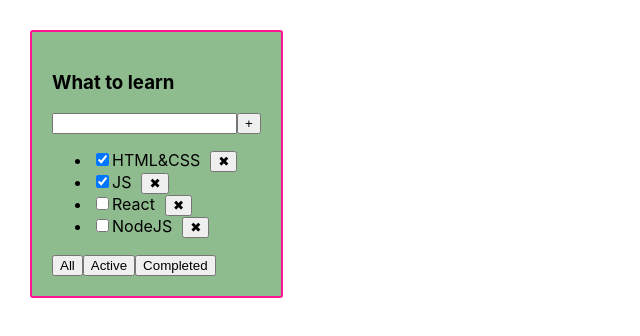
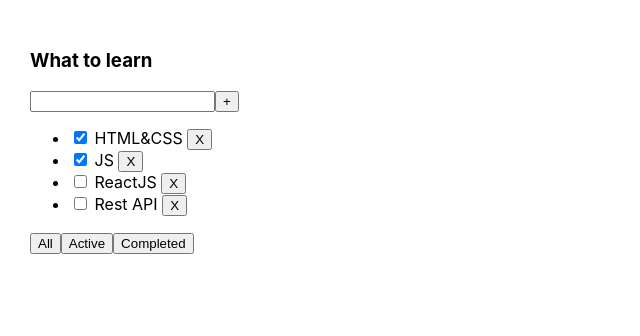
Before and after one commit to NatKhomich/task-manager, a React (Create React App) app: page / in a window 1280 px wide. Shown: the top 336 px of the page, without its empty margins (0-640 px from the left). Built offline with nearby package versions, Linux system fonts and the light colour scheme.

Commit message:
new todolist. 3week

```diff
--- a/package.json
+++ b/package.json
@@ -10,10 +10,12 @@
     "@types/node": "^16.18.1",
     "@types/react": "^18.0.23",
     "@types/react-dom": "^18.0.7",
+    "@types/uuid": "^9.0.1",
     "react": "^18.2.0",
     "react-dom": "^18.2.0",
     "react-scripts": "5.0.1",
     "typescript": "^4.8.4",
+    "uuid": "^9.0.0",
     "web-vitals": "^2.1.4"
   },
   "scripts": {
--- a/src/App.css
+++ b/src/App.css
@@ -7,20 +7,10 @@
   margin-right: 50px;
 }
 
-.todolist {
-  border: 2px solid deeppink;
-  border-radius: 3px;
-  padding: 20px;
-  background-color: darkseagreen;
+.error {
+  border: red 1px solid;
 }
 
-.todolist-empty {
-  border: 2px solid deeppink;
-  border-radius: 3px;
-  padding: 20px;
-  background-color: darksalmon;
+.error-message {
+  color: red;
 }
-
-.btn {
-  margin-left: 10px;
-}
--- a/src/App.tsx
+++ b/src/App.tsx
@@ -1,44 +1,62 @@
 import React, {useState} from 'react';
 import './App.css';
-import Todolist, {FilterValuesType, TaskType} from './Todolist';
+import Todolist from './components/Todolist';
+import {v1} from 'uuid';
 
-function App(): JSX.Element {
-    const [tasks, setTasks] = useState<Array<TaskType>>(
-        [
-            {id: 1, title: 'HTML&CSS', isDone: true},
-            {id: 2, title: 'JS', isDone: true},
-            {id: 3, title: 'React', isDone: false},
-            {id: 4, title: 'NodeJS', isDone: false}
-        ])
+export type TasksType = {
+    id: string
+    title: string
+    isDone: boolean
+}
 
-    const removeTask = (taskId: number) => {
-        setTasks(tasks.filter(el => el.id !== taskId))
+export type FilterValueType = 'All' | 'Active' | 'Completed'
+
+function App() {
+
+    const [tasks, setTasks] = useState<TasksType[]>([
+            {id: v1(), title: 'HTML&CSS', isDone: true},
+            {id: v1(), title: 'JS', isDone: true},
+            {id: v1(), title: 'ReactJS', isDone: false},
+            {id: v1(), title: 'Rest API', isDone: false}
+        ]
+    )
+
+    const [filter, setFilter] = useState<FilterValueType>('All')
+
+    let filteredTask = tasks
+
+    if (filter === 'Active') {
+        filteredTask = tasks.filter(el => !el.isDone)
+    }
+    if (filter === 'Completed') {
+        filteredTask = (tasks.filter(el => el.isDone))
     }
 
-    const [filter, setFilter] = useState<FilterValuesType>('All')
-
-    const changeTodolistFilter = (filter: FilterValuesType) => {
-        setFilter(filter)
+    const filterValueTask = (filterValue: FilterValueType) => {
+        setFilter(filterValue)
     }
 
-    let tasksForRender: Array<TaskType> = []
+    const removeTask = (taskID: string) => {
+        setTasks(tasks.filter(el => el.id !== taskID))
+    }
 
-    if (filter === 'All') {
-        tasksForRender = tasks
+    const addTask = (inputTitle: string) => {
+        let newTask: TasksType = {id: v1(), title: inputTitle, isDone: false}
+        setTasks( [newTask, ...tasks] )
     }
-    if (filter === 'Active') {
-        tasksForRender = tasks.filter(el => el.isDone === false)
-    }
-    if (filter === 'Completed') {
-        tasksForRender = tasks.filter(el => el.isDone === true)
+
+    const changeTaskStatus = (taskID: string, newIsDone: boolean) => {
+        setTasks( tasks.map(el => el.id === taskID ? {...el, isDone: newIsDone} : el) )
     }
 
     return (
         <div className="App">
-            <Todolist title={'What to learn'}
-                      tasks={tasksForRender}
+            <Todolist tasks={filteredTask}
+                      title={'What to learn'}
                       removeTask={removeTask}
-                      changeTodolistFilter={changeTodolistFilter}
+                      filterValueTask={filterValueTask}
+                      addTask={addTask}
+                      changeTaskStatus={changeTaskStatus}
             />
         </div>
     );
--- a/src/Todolist.tsx
+++ /dev/null
@@ -1,55 +0,0 @@
-import React, {Component, FC} from 'react';
-
-export type FilterValuesType = 'All'|'Active'|'Completed'
-
-export type TaskType = {
-    id: number
-    title: string
-    isDone: boolean
-}
-
-type TodolistPropsType = {
-    title: string
-    tasks: Array<TaskType>
-    removeTask: (taskId: number) => void
-    changeTodolistFilter: (filter: FilterValuesType) => void
-}
-
-const Todolist: FC <TodolistPropsType> = (props) => {
-
-    let isAllTasksNoIsDone = true //все не выполненные
-    for (let i = 0; i < props.tasks.length; i++) {
-        if(props.tasks[i].isDone) {
-            isAllTasksNoIsDone = false
-        }
-    }
-    const todoClasses = isAllTasksNoIsDone ? "todolist-empty " : "todolist"
-
-    const todolistItems = props.tasks.map( (el) => {
-        return <li key={el.id}>
-            <input type="checkbox" checked= {el.isDone} />
-            <span>{el.title}</span>
-            <button className={'btn'} onClick={ ()=> { props.removeTask(el.id) }}> ✖ </button>
-        </li>
-    })
-
-    return (
-        <div className={todoClasses}>
-            <h3>{props.title}</h3>
-            <div>
-                <input/>
-                <button> + </button>
-            </div>
-            <ul>
-                {todolistItems}
-            </ul>
-            <div>
-                <button onClick={ ()=> { props.changeTodolistFilter('All') }}>All</button>
-                <button onClick={ ()=> { props.changeTodolistFilter('Active') }}>Active</button>
-                <button onClick={ ()=> { props.changeTodolistFilter('Completed') }}>Completed</button>
-            </div>
-        </div>
-    );
-}
-
-export default Todolist;
--- /dev/null
+++ b/src/components/Todolist.tsx
@@ -0,0 +1,97 @@
+import React, {useState, KeyboardEvent, ChangeEvent} from 'react';
+import {FilterValueType, TasksType} from '../App';
+
+type TodolistPropsType = {
+    tasks: TasksType[]
+    title: string
+    removeTask: (taskID: string) => void
+    filterValueTask: (filterValue: FilterValueType) => void
+    addTask: (inputTitle: string) => void
+    changeTaskStatus: (taskID: string, newIsDone: boolean) => void
+}
+
+const Todolist = (props: TodolistPropsType) => {
+
+    const [inputTitle, setInputTitle] = useState('')
+    const [error, setError] = useState<string | null>(null)
+
+    const addTaskHandler = () => {
+        if (inputTitle.trim() !== '') {
+            props.addTask(inputTitle.trim())
+            setInputTitle('')
+        } else {
+            setError('Title is required')
+        }
+    }
+
+    const onKeyDownHandler = (event: KeyboardEvent<HTMLInputElement>) => {
+        setError(null)
+        if (event.key === 'Enter') {
+            addTaskHandler()
+        }
+    }
+
+    const onChangeHandler = (event: ChangeEvent<HTMLInputElement>) => {
+        setInputTitle(event.currentTarget.value)
+    }
+
+    const onClickAllHandler = () => {
+        props.filterValueTask('All')
+    }
+
+    const onClickActiveHandler = () => {
+        props.filterValueTask('Active')
+    }
+
+    const onClickCompletedHandler = () => {
+        props.filterValueTask('Completed')
+    }
+
+    return (
+        <div>
+            <h3> {props.title} </h3>
+            <div>
+                <input value={inputTitle}
+                       onChange={onChangeHandler}
+                       onKeyDown={onKeyDownHandler}
+                       className={error ? 'error' : ''}
+                />
+                <button onClick={addTaskHandler}> +</button>
+                { error && <div className = 'error-message'> {error} </div> }
+            </div>
+            <ul>
+
+                {props.tasks.map(el => {
+
+                    const onClickRemoveTaskHandler = () => {
+                        props.removeTask(el.id)
+                    }
+
+                    const onChangeCheckedHandler = (event: ChangeEvent<HTMLInputElement>) => {
+                        const newIsDone = event.currentTarget.checked
+                        props.changeTaskStatus(el.id, newIsDone)
+                    }
+
+                    return (
+                        <li key={el.id}>
+                            <input type="checkbox"
+                                   checked={el.isDone}
+                                   onChange={onChangeCheckedHandler}
+
+                            />
+                            <span> {el.title} </span>
+                            <button onClick={onClickRemoveTaskHandler}> X</button>
+                        </li>
+                    )
+                })}
+            </ul>
+            <div>
+                <button onClick={onClickAllHandler}> All</button>
+                <button onClick={onClickActiveHandler}> Active</button>
+                <button onClick={onClickCompletedHandler}> Completed</button>
+            </div>
+        </div>
+    );
+};
+
+export default Todolist;
--- a/src/index.tsx
+++ b/src/index.tsx
@@ -8,7 +8,9 @@
   document.getElementById('root') as HTMLElement
 );
 root.render(
+  <React.StrictMode>
     <App />
+  </React.StrictMode>
 );
 
 // If you want to start measuring performance in your app, pass a function
```
Also changed, not shown: 1 other file (tests, documents, lock files or other folders).
